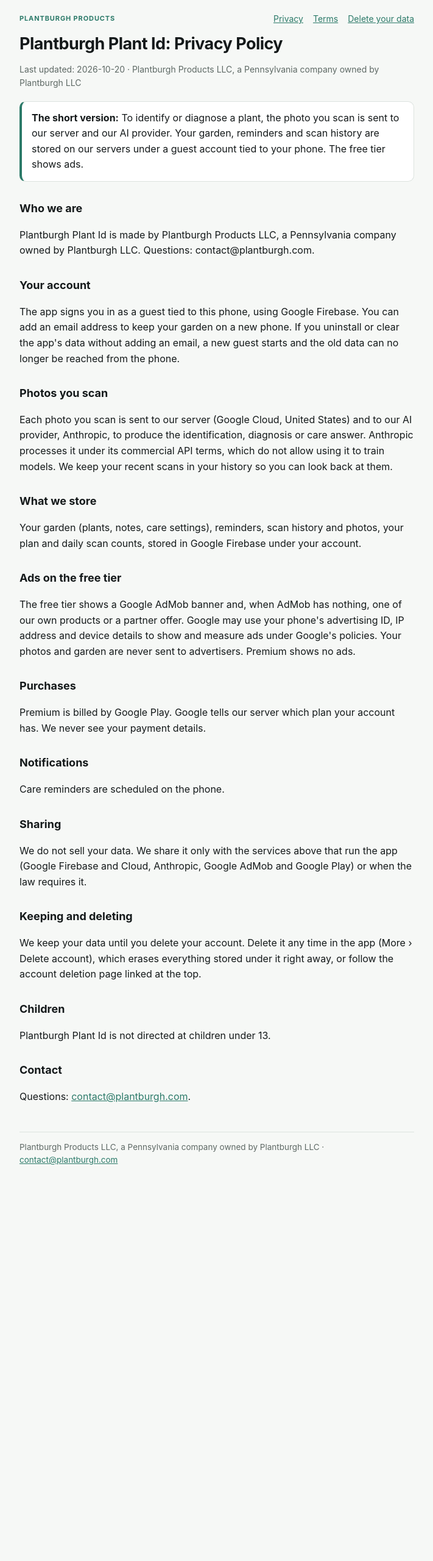
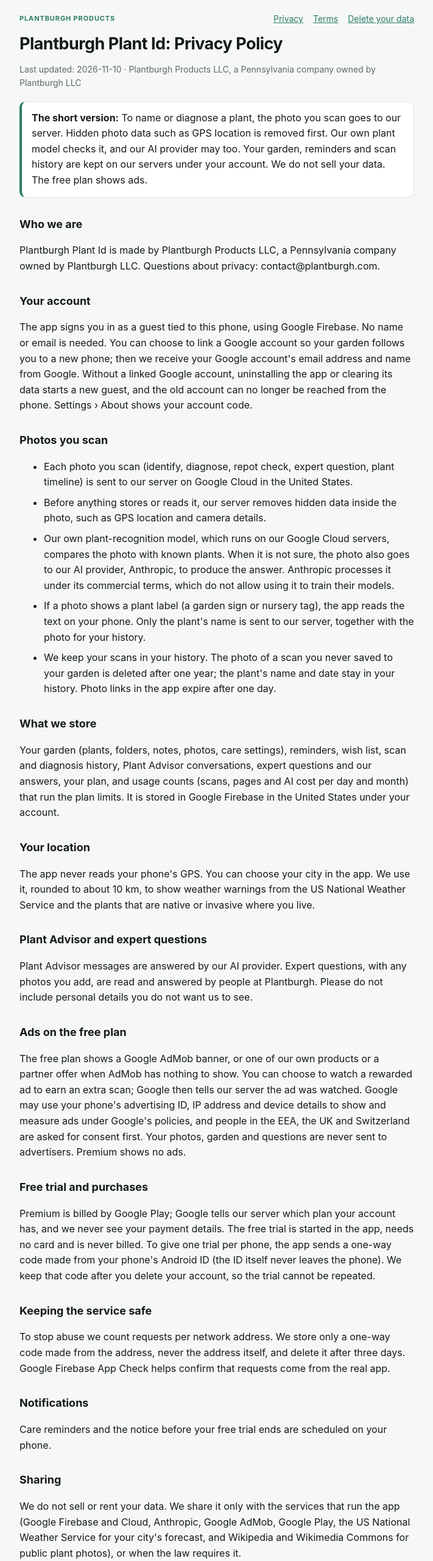
Before and after one commit to Plantburgh/plantburgh-products, a plain HTML site: page plant-id/privacy.html in a window 1280 px wide. Shown: the top 2560 px of the page at 61% size, without its empty margins (284-995 px from the left). Before the commit the page ends 1986 px from the top, so only its background shows below. Drawn offline with Linux system fonts and the light colour scheme.

Commit message:
Plant Id: privacy, terms and delete pages rewritten for the current app (guest + Google link, photos stripped of GPS, own plant model + Anthropic, label reading on the phone, 1-year unsaved-photo cleanup, city-only location + NWS, AdMob + rewarded ads, no-card trial + one-way phone code, IP codes 3 days, plans + fair use + quiet slowing, $9.99/$29.99 + cancel steps, foraging warning, expert answers, blocking, rights)
Co-Authored-By: Claude Opus 5.5 <noreply@anthropic.com>

```diff
--- a/plant-id/privacy.html
+++ b/plant-id/privacy.html
@@ -10,31 +10,47 @@
 <div class="wrap">
 <div class="top"><span class="tag">Plantburgh Products</span><a href="privacy.html">Privacy</a> <a href="terms.html">Terms</a> <a href="delete.html">Delete your data</a></div>
 <h1>Plantburgh Plant Id: Privacy Policy</h1>
-<p class="muted">Last updated: 2026-10-20 · Plantburgh Products LLC, a Pennsylvania company owned by Plantburgh LLC</p>
-<div class="short"><p><b>The short version:</b> To identify or diagnose a plant, the photo you scan is sent to our server and our AI provider. Your garden, reminders and scan history are stored on our servers under a guest account tied to your phone. The free tier shows ads.</p></div>
+<p class="muted">Last updated: 2026-11-10 · Plantburgh Products LLC, a Pennsylvania company owned by Plantburgh LLC</p>
+<div class="short"><p><b>The short version:</b> To name or diagnose a plant, the photo you scan goes to our server. Hidden photo data such as GPS location is removed first. Our own plant model checks it, and our AI provider may too. Your garden, reminders and scan history are kept on our servers under your account. We do not sell your data. The free plan shows ads.</p></div>
 <h2>Who we are</h2>
-<p>Plantburgh Plant Id is made by Plantburgh Products LLC, a Pennsylvania company owned by Plantburgh LLC. Questions: contact@plantburgh.com.</p>
+<p>Plantburgh Plant Id is made by Plantburgh Products LLC, a Pennsylvania company owned by Plantburgh LLC. Questions about privacy: contact@plantburgh.com.</p>
 <h2>Your account</h2>
-<p>The app signs you in as a guest tied to this phone, using Google Firebase. You can add an email address to keep your garden on a new phone. If you uninstall or clear the app's data without adding an email, a new guest starts and the old data can no longer be reached from the phone.</p>
+<p>The app signs you in as a guest tied to this phone, using Google Firebase. No name or email is needed. You can choose to link a Google account so your garden follows you to a new phone; then we receive your Google account's email address and name from Google. Without a linked Google account, uninstalling the app or clearing its data starts a new guest, and the old account can no longer be reached from the phone. Settings › About shows your account code.</p>
 <h2>Photos you scan</h2>
-<p>Each photo you scan is sent to our server (Google Cloud, United States) and to our AI provider, Anthropic, to produce the identification, diagnosis or care answer. Anthropic processes it under its commercial API terms, which do not allow using it to train models. We keep your recent scans in your history so you can look back at them.</p>
+<ul>
+<li>Each photo you scan (identify, diagnose, repot check, expert question, plant timeline) is sent to our server on Google Cloud in the United States.</li>
+<li>Before anything stores or reads it, our server removes hidden data inside the photo, such as GPS location and camera details.</li>
+<li>Our own plant-recognition model, which runs on our Google Cloud servers, compares the photo with known plants. When it is not sure, the photo also goes to our AI provider, Anthropic, to produce the answer. Anthropic processes it under its commercial terms, which do not allow using it to train their models.</li>
+<li>If a photo shows a plant label (a garden sign or nursery tag), the app reads the text on your phone. Only the plant's name is sent to our server, together with the photo for your history.</li>
+<li>We keep your scans in your history. The photo of a scan you never saved to your garden is deleted after one year; the plant's name and date stay in your history. Photo links in the app expire after one day.</li>
+</ul>
 <h2>What we store</h2>
-<p>Your garden (plants, notes, care settings), reminders, scan history and photos, your plan and daily scan counts, stored in Google Firebase under your account.</p>
-<h2>Ads on the free tier</h2>
-<p>The free tier shows a Google AdMob banner and, when AdMob has nothing, one of our own products or a partner offer. Google may use your phone's advertising ID, IP address and device details to show and measure ads under Google's policies. Your photos and garden are never sent to advertisers. Premium shows no ads.</p>
-<h2>Purchases</h2>
-<p>Premium is billed by Google Play. Google tells our server which plan your account has. We never see your payment details.</p>
+<p>Your garden (plants, folders, notes, photos, care settings), reminders, wish list, scan and diagnosis history, Plant Advisor conversations, expert questions and our answers, your plan, and usage counts (scans, pages and AI cost per day and month) that run the plan limits. It is stored in Google Firebase in the United States under your account.</p>
+<h2>Your location</h2>
+<p>The app never reads your phone's GPS. You can choose your city in the app. We use it, rounded to about 10 km, to show weather warnings from the US National Weather Service and the plants that are native or invasive where you live.</p>
+<h2>Plant Advisor and expert questions</h2>
+<p>Plant Advisor messages are answered by our AI provider. Expert questions, with any photos you add, are read and answered by people at Plantburgh. Please do not include personal details you do not want us to see.</p>
+<h2>Ads on the free plan</h2>
+<p>The free plan shows a Google AdMob banner, or one of our own products or a partner offer when AdMob has nothing to show. You can choose to watch a rewarded ad to earn an extra scan; Google then tells our server the ad was watched. Google may use your phone's advertising ID, IP address and device details to show and measure ads under Google's policies, and people in the EEA, the UK and Switzerland are asked for consent first. Your photos, garden and questions are never sent to advertisers. Premium shows no ads.</p>
+<h2>Free trial and purchases</h2>
+<p>Premium is billed by Google Play; Google tells our server which plan your account has, and we never see your payment details. The free trial is started in the app, needs no card and is never billed. To give one trial per phone, the app sends a one-way code made from your phone's Android ID (the ID itself never leaves the phone). We keep that code after you delete your account, so the trial cannot be repeated.</p>
+<h2>Keeping the service safe</h2>
+<p>To stop abuse we count requests per network address. We store only a one-way code made from the address, never the address itself, and delete it after three days. Google Firebase App Check helps confirm that requests come from the real app.</p>
 <h2>Notifications</h2>
-<p>Care reminders are scheduled on the phone.</p>
+<p>Care reminders and the notice before your free trial ends are scheduled on your phone.</p>
 <h2>Sharing</h2>
-<p>We do not sell your data. We share it only with the services above that run the app (Google Firebase and Cloud, Anthropic, Google AdMob and Google Play) or when the law requires it.</p>
+<p>We do not sell or rent your data. We share it only with the services that run the app (Google Firebase and Cloud, Anthropic, Google AdMob, Google Play, the US National Weather Service for your city's forecast, and Wikipedia and Wikimedia Commons for public plant photos), or when the law requires it.</p>
 <h2>Keeping and deleting</h2>
-<p>We keep your data until you delete your account. Delete it any time in the app (More › Delete account), which erases everything stored under it right away, or follow the account deletion page linked at the top.</p>
+<p>We keep your data until you delete your account. Delete it any time in the app (Settings › Delete account): everything stored under your account is erased right away. You can also ask by email; see <a href="delete.html">Delete your data</a>. Deleting your account does not cancel a Google Play subscription.</p>
+<h2>Your rights</h2>
+<p>You can ask for a copy of your data, a correction, or deletion at contact@plantburgh.com. Premium members can also export their garden as a spreadsheet in the app. We answer within 30 days.</p>
 <h2>Children</h2>
-<p>Plantburgh Plant Id is not directed at children under 13.</p>
+<p>Plantburgh Plant Id is not directed at children under 13, and we do not knowingly collect their data.</p>
+<h2>Changes</h2>
+<p>If we change this policy, we update the date at the top of this page.</p>
 <h2>Contact</h2>
-<p>Questions: <a href="mailto:contact@plantburgh.com">contact@plantburgh.com</a>.</p>
-<footer>Plantburgh Products LLC, a Pennsylvania company owned by Plantburgh LLC · <a href="mailto:contact@plantburgh.com">contact@plantburgh.com</a></footer>
+<p>Questions: contact@plantburgh.com.</p>
+<p class="muted">Plantburgh Products LLC, a Pennsylvania company owned by Plantburgh LLC · contact@plantburgh.com</p>
 </div>
 </body>
 </html>
```
Also changed, not shown: plant-id/delete.html (+13 -5 lines), plant-id/terms.html (+27 -15 lines).
